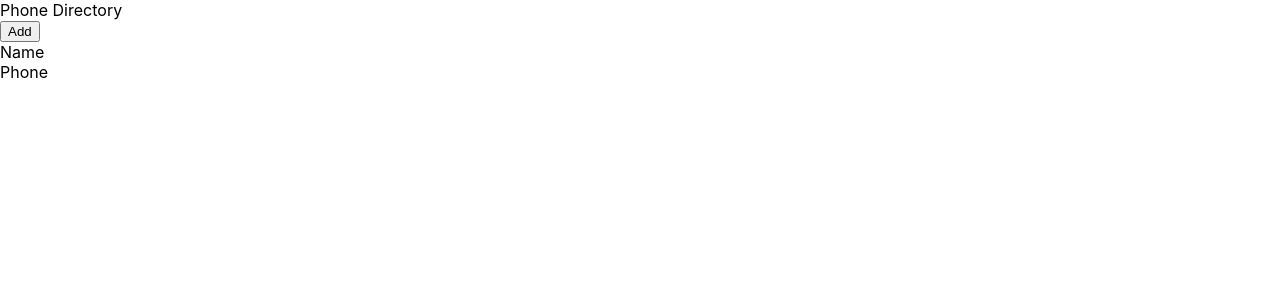
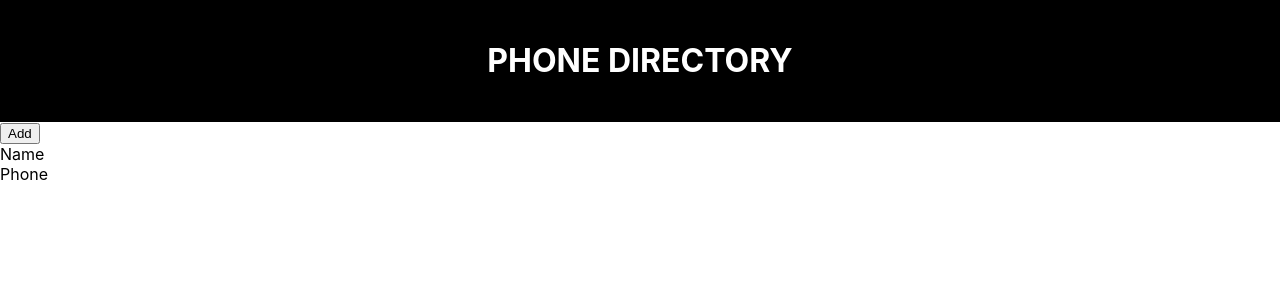
Before and after one commit to Mvishal123/phone-directory, a React (Create React App) app: page / in a window 1280 px wide. Shown: the top 300 px of the page. Built offline with nearby package versions, Linux system fonts and the light colour scheme.

Commit message:
styled header

```diff
--- a/src/Header.js
+++ b/src/Header.js
@@ -2,9 +2,10 @@ import React from 'react';
 
 
 const Header = () => {
+    const style = {textAlign:'center', padding: 20, textTransform: 'uppercase', backgroundColor: 'black', color:'white'};
     return(
-        <div className='header'>
-            Phone Directory
+        <div style={style}>
+            <h1>Phone Directory</h1>
         </div>
     );
 }
```
